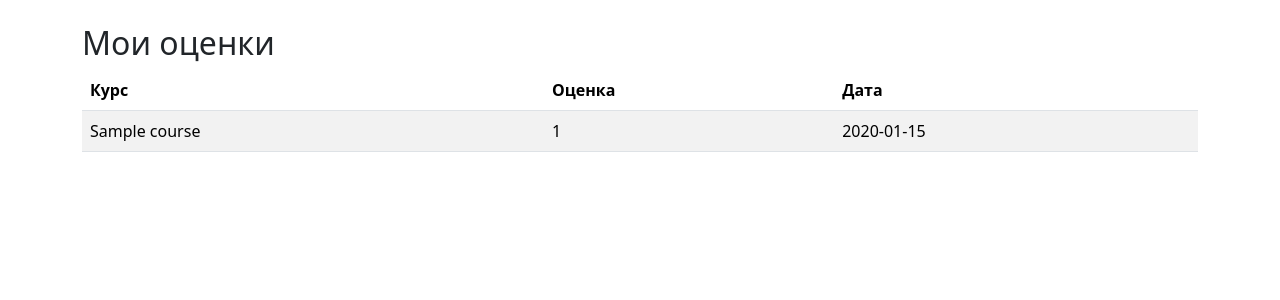
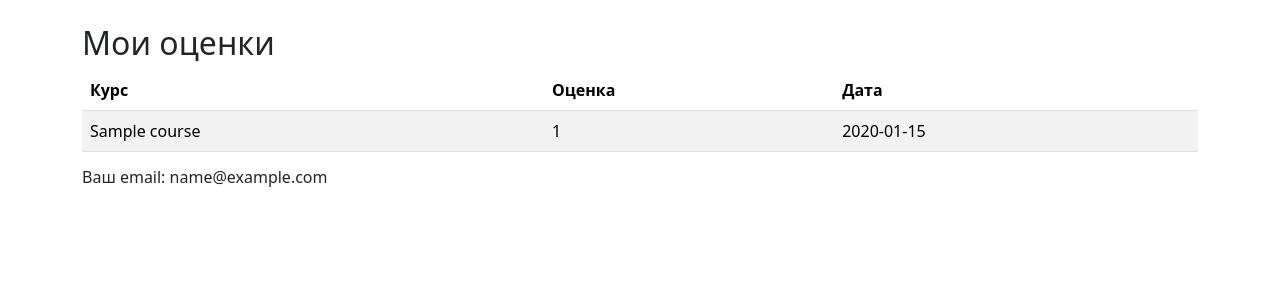
Before and after one commit to IvanVakula/VPKT, a Flask app: page / in a window 1280 px wide. Shown: the part 56-356 px from the top of the page. Run offline with Flask 3, Linux system fonts and the light colour scheme; a user stored in the database is signed in; tables that the repository leaves empty hold one stand-in row (values such as "Sample post").

Commit message:
add user email

```diff
--- a/app.py
+++ b/app.py
@@ -34,9 +34,9 @@ def load_user(user_id):
 def index():
     if current_user.is_teacher:
         courses = Course.query.filter_by(teacher_id=current_user.id).all()
-        return render_template('teacher_dashboard.html', courses=courses)
+        return render_template('teacher_dashboard.html', courses=courses, user=current_user)
     grades = Grade.query.filter_by(student_id=current_user.id).join(Course).all()
-    return render_template('student_dashboard.html', grades=grades)
+    return render_template('student_dashboard.html', grades=grades, user=current_user)
 
 
 @app.route('/login', methods=['GET', 'POST'])
--- a/init_db.py
+++ b/init_db.py
@@ -10,7 +10,8 @@ def create_test_data():
             username='teacher',
             password=generate_password_hash('teacher'),
             role='teacher',
-            full_name='Иванов Иван Иванович'
+            full_name='Иванов Иван Иванович',
+            email='teacher@example.com'
         )
         db.session.add(teacher)
 
@@ -20,7 +21,8 @@ def create_test_data():
                 username=f'student{i}',
                 password=generate_password_hash(f'student{i}'),
                 role='student',
-                full_name=f'Студент {i}'
+                full_name=f'Студент {i}',
+                email=f'student{i}@example.com'
             )
             students.append(student)
             db.session.add(student)
--- a/templates/student_dashboard.html
+++ b/templates/student_dashboard.html
@@ -22,4 +22,5 @@
         </tbody>
     </table>
 </div>
+<h6>Ваш email: {{ user.email|string }}</h6>
 {% endblock %}
--- a/templates/teacher_dashboard.html
+++ b/templates/teacher_dashboard.html
@@ -13,4 +13,5 @@
     </a>
     {% endfor %}
 </div>
+<h6>Ваш email: {{ user.email|string }}</h6>
 {% endblock %}
```
